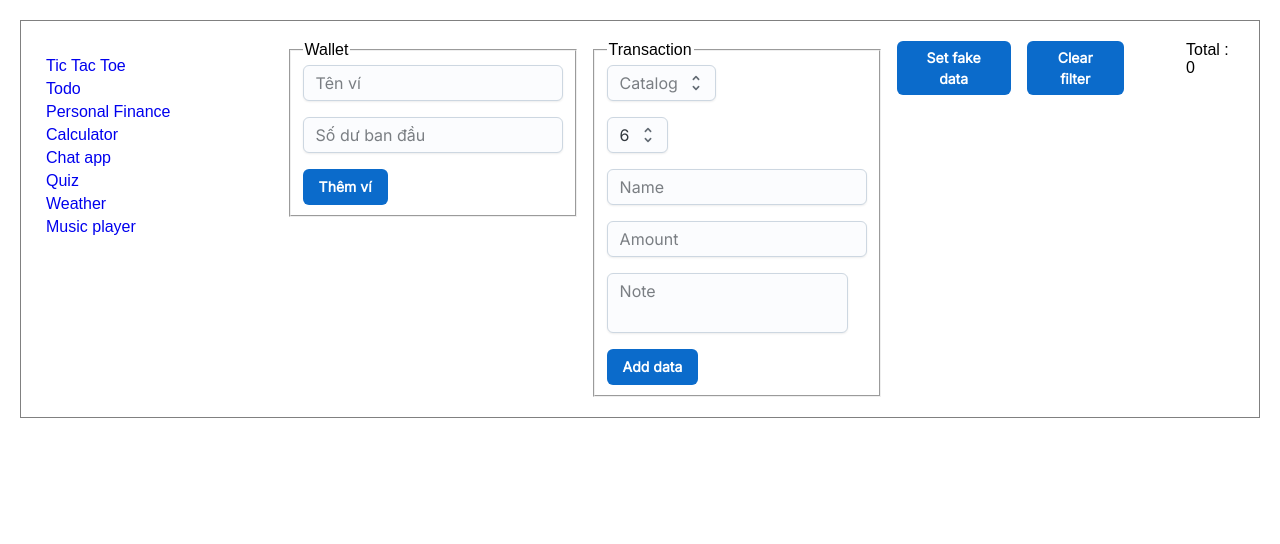
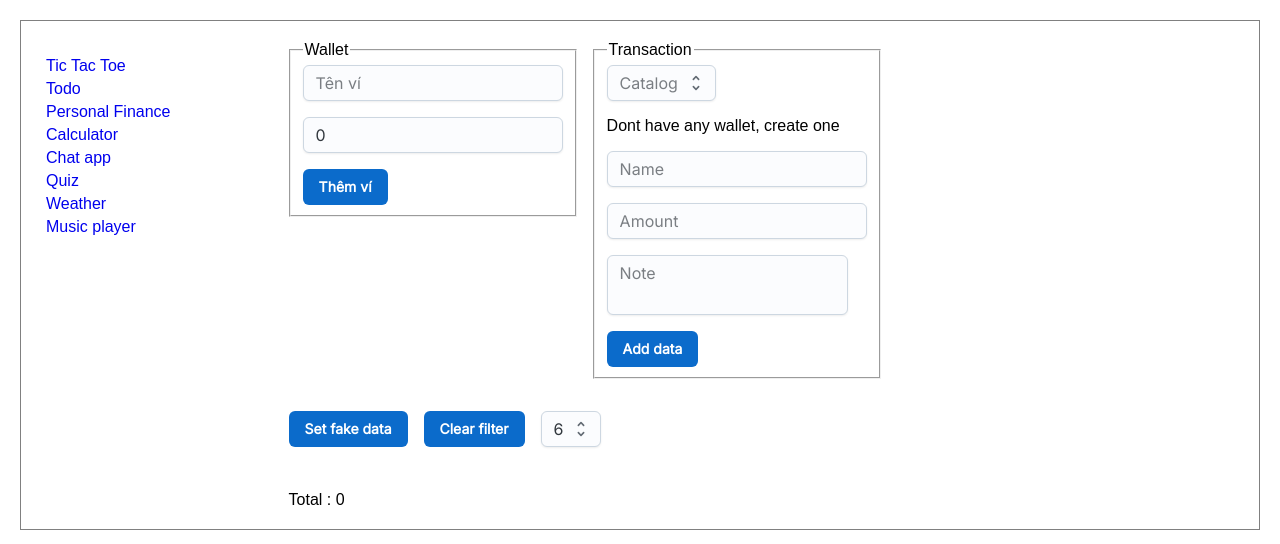
Before and after one commit to chung193/learn-reactjs-project, a React (Create React App) app: page /personal-finance in a window 1280 px wide. Shown: the top 544 px of the page. Built offline with nearby package versions, Linux system fonts and the light colour scheme; a web font is replaced by a local one.

Commit message:
a little change

```diff
--- /dev/null
+++ b/src/mockup/Transaction.js
@@ -0,0 +1,76 @@
+const fakeDataTrans = [
+    {
+      id: 1,
+      wallet_id:1,
+      name: 'trong tháng 1',
+      amount: 1000000,
+      catalog: 'coffee',
+      note:'test',
+      created_at:  new Date("2022-01-25")
+    },
+    {
+      id: 2,
+      wallet_id:1,
+      name: 'trong tháng 2',
+      amount: 1000000,
+      catalog: 'coffee',
+      note:'test',
+      created_at:  new Date("2022-02-25")
+    },
+    {
+      id: 3,
+      wallet_id:1,
+      name: 'trong tháng 3',
+      amount: 1000000,
+      catalog: 'coffee',
+      note:'test',
+      created_at:  new Date("2022-03-25")
+    },
+    {
+      id: 4,
+      wallet_id:1,
+      name: 'trong tháng 4',
+      amount: 1000000,
+      catalog: 'coffee',
+      note:'test',
+      created_at:  new Date("2022-04-25")
+    },
+    {
+      id: 6,
+      wallet_id:1,
+      name: 'trong tháng 5',
+      amount: 1000000,
+      catalog: 'coffee',
+      note:'test',
+      created_at:  new Date("2022-05-25")
+    },
+    {
+      id: 7,
+      wallet_id:1,
+      name: 'trong tháng 6',
+      amount: 1000000,
+      catalog: 'coffee',
+      note:'test',
+      created_at:  new Date("2022-06-25")
+    },
+    {
+      id: 8,
+      wallet_id:1,
+      name: 'trong tháng 6',
+      amount: 1000000,
+      catalog: 'coffee',
+      note:'test',
+      created_at:  new Date("2022-06-25")
+    },
+    {
+      id: 9,
+      wallet_id:1,
+      name: 'trong tháng 6',
+      amount: 1000000,
+      catalog: 'coffee',
+      note:'test',
+      created_at:  new Date("2022-06-25")
+    },
+  ]
+
+  export default fakeDataTrans;
--- /dev/null
+++ b/src/mockup/Wallet.js
@@ -0,0 +1,14 @@
+ const fakeDataWallet = [
+    {
+      id:1,
+      name:'my wallet',
+      startAmount: 10000
+    },
+    {
+      id:2,
+      name:'vpbank',
+      startAmount: 10000
+    }
+  ];
+
+  export default fakeDataWallet;
--- a/src/screens/PersonalFinance.js
+++ b/src/screens/PersonalFinance.js
@@ -1,4 +1,4 @@
-import React, {useState, useEffect} from 'react'
+import React, { useState, useEffect } from 'react'
 import Button from '@mui/joy/Button';
 import Input from '@mui/joy/Input';
 import List from '@mui/joy/List';
@@ -8,128 +8,80 @@ import Textarea from '@mui/joy/Textarea';
 import Select from '@mui/joy/Select';
 import Option from '@mui/joy/Option';
 import './PersonalFinance.css';
-
-const fakeData = [
-  {
-    id: 1,
-    name: 'trong tháng 1',
-    amount: 1000000,
-    catalog: 'coffee',
-    note:'test',
-    created_at:  new Date("2022-01-25")
-  },
-  {
-    id: 2,
-    name: 'trong tháng 2',
-    amount: 1000000,
-    catalog: 'coffee',
-    note:'test',
-    created_at:  new Date("2022-02-25")
-  },
-  {
-    id: 3,
-    name: 'trong tháng 3',
-    amount: 1000000,
-    catalog: 'coffee',
-    note:'test',
-    created_at:  new Date("2022-03-25")
-  },
-  {
-    id: 4,
-    name: 'trong tháng 4',
-    amount: 1000000,
-    catalog: 'coffee',
-    note:'test',
-    created_at:  new Date("2022-04-25")
-  },
-  {
-    id: 6,
-    name: 'trong tháng 5',
-    amount: 1000000,
-    catalog: 'coffee',
-    note:'test',
-    created_at:  new Date("2022-05-25")
-  },
-  {
-    id: 7,
-    name: 'trong tháng 6',
-    amount: 1000000,
-    catalog: 'coffee',
-    note:'test',
-    created_at:  new Date("2022-06-25")
-  },
-  {
-    id: 8,
-    name: 'trong tháng 6',
-    amount: 1000000,
-    catalog: 'coffee',
-    note:'test',
-    created_at:  new Date("2022-06-25")
-  },
-  {
-    id: 9,
-    name: 'trong tháng 6',
-    amount: 1000000,
-    catalog: 'coffee',
-    note:'test',
-    created_at:  new Date("2022-06-25")
-  },
-]
+import fakeDataTrans from '../mockup/Transaction';
+import fakeDataWallet from '../mockup/Wallet';
 
 function PersonalFinance() {
   const [list, setList] = useState([]);
   const [sum, setSum] = useState(0);
   const [listFilter, setListFilter] = useState([]);
   const [isFillter, setIsFillter] = useState(false);
+  const [wallets, setWallets] = useState([]);
   const [catalogs, setCatalogs] = useState([
     'coffee', 'learn', 'dating', 'other', 'internet', 'electricity', 'water'
   ]);
 
+  // input for wallet
+  const [inputWalletName, setInputWalletName] = useState('');
+  const [inputStartAmount, setInputStartAmount] = useState(0);
+  // input for trans
   const [inputCatalog, setInputCatalog] = useState('');
   const [inputName, setInputName] = useState('');
   const [inputAmount, setInputAmount] = useState('');
   const [inputNote, setInputNote] = useState('');
+  const [inputWalletId, setInputWalletId] = useState('');
 
-  useEffect(()=>{
-    console.log(fakeData.reduce((accumulator,b)=>{return  accumulator +  parseInt(b.amount) },0));
+  useEffect(() => {
+    // console.log(fakeDataWallet);
+    // console.log(fakeDataTrans.reduce((accumulator, b) => { return accumulator + parseInt(b.amount) }, 0));
   }, [])
 
-  const handleDelete = (id)=>{
+  const handleDelete = (id) => {
     let newArr = [...list];
     let result = newArr.find(element => element.id = id);
-    if (result !== 'undefined'){
+    if (result !== 'undefined') {
       result.status = !result.status;
     }
     setList(newArr);
-    setSum(newArr.reduce((accumulator,b)=>{return  accumulator +  parseInt(b.amount) },0))
+    setSum(newArr.reduce((accumulator, b) => { return accumulator + parseInt(b.amount) }, 0))
   }
 
-  const handleChange = (e, name) =>{
-    switch(name){
+  const handleChange = (e, name) => {
+    switch (name) {
       case 'name':
         setInputName(e.target.value);
         break;
       case 'amount':
         setInputAmount(e.target.value);
         break;
+      case 'wallet_id':
+        setInputWalletId(e.target.value);
+        break;
       case 'note':
         setInputNote(e.target.value);
+        break;
+      case 'walletName':
+        setInputWalletName(e.target.value);
+        break;
+      case 'startAmount':
+        setInputStartAmount(e.target.value);
         break;
       default:
         console.log('default');
     }
   }
 
-  const handleFilter = (e, newValue)=>{
+
+  const handleFilter = (e, newValue) => {
 
     setIsFillter(true);
     let newArr = [...list];
 
-    let result = newArr.filter((item)=>{
+    let result = newArr.filter((item) => {
       return (item.created_at.getMonth() + 1 == newValue);
     })
     setListFilter(result);
-    setSum(result.reduce((accumulator,b)=>{return  accumulator +  parseInt(b.amount) },0));
+    setSum(result.reduce((accumulator, b) => { return accumulator + parseInt(b.amount) }, 0));
   }
 
   const handleSelectChange = (
@@ -139,12 +91,26 @@ function PersonalFinance() {
     setInputCatalog(newValue);
   };
 
-  const handleSubmit = (e) =>{
+  const addWallet = (e) =>{
+    e.preventDefault();
+    let max = Math.max(...wallets.map(o => o.id)) + 1;
+    const formData = {
+      id: max,
+      name: inputWalletName,
+      startAmount: inputStartAmount
+    };
+    setWallets([...wallets, formData]);
+    setInputWalletName('');
+    setInputStartAmount(0);
+  }
+
+  const handleSubmit = (e) => {
     e.preventDefault();
     let max = Math.max(...list.map(o => o.id)) + 1;
     let now = new Date();
     const formData = {
       id: max,
+      inputWalletId: max,
       catalog: inputCatalog,
       name: inputName,
       amount: inputAmount,
@@ -154,14 +120,15 @@ function PersonalFinance() {
     setList([...list, formData]);
     setInputName('');
     setInputAmount('');
+    setInputWalletId('');
     setInputNote('');
     setInputCatalog('');
-    setSum(list.reduce((accumulator,b)=>{return  accumulator +  parseInt(b.amount) },0))
+    setSum(list.reduce((accumulator, b) => { return accumulator + parseInt(b.amount) }, 0))
   }
 
-  const clearFilter = ()=>{
+  const clearFilter = () => {
     setIsFillter(false);
-    setSum(list.reduce((accumulator,b)=>{return  accumulator +  parseInt(b.amount) },0));
+    setSum(list.reduce((accumulator, b) => { return accumulator + parseInt(b.amount) }, 0));
   }
 
   function formatDateTime(input) {
@@ -177,6 +144,12 @@ function PersonalFinance() {
   }
 
   return (
+    <Stack
+      spacing={2}
+      direction="column"
+      justifyContent="flex-start"
+      alignItems="flex-start"
+    >
     <Stack
       spacing={2}
       direction="row"
@@ -199,11 +172,13 @@ function PersonalFinance() {
               justifyContent="flex-start"
               alignItems="flex-start"
             >
-    <Input type='text' placeholder="Tên ví" value={inputName} onChange={(e)=>handleChange(e, 'name')}></Input>
-    <Input type='number' placeholder="Số dư ban đầu" value={inputName} onChange={(e)=>handleChange(e, 'name')}></Input>
-    <Button type='submit' onClick={handleSubmit}>Thêm ví</Button>
+              <Input type='text' placeholder="Tên ví" value={inputWalletName} onChange={(e) => handleChange(e, 'walletName')}></Input>
+              <Input type='number' placeholder="Số dư ban đầu" value={inputStartAmount} onChange={(e) => handleChange(e, 'startAmount')}></Input>
+              <Button type='submit' onClick={addWallet}>Thêm ví</Button>
+
             </Stack>
           </fieldset>
+
           <fieldset>
             <legend>Transaction</legend>
             <Stack
@@ -217,9 +192,55 @@ function PersonalFinance() {
                 onChange={handleSelectChange}
                 placeholder="Catalog">
                 {
-        catalogs.map((item)=>  <Option key={item} value={item}>{item}</Option>)
+                  catalogs.map((item) => <Option key={item} value={item}>{item}</Option>)
                 }
               </Select>
+                {
+                  wallets.length === 0 ?
+                  <p>Dont have any wallet, create one</p>
+                  :
+                  <Select
+                    value={inputWalletId}
+                    onChange={handleSelectChange}
+                    placeholder="Wallet">
+                    {
+                      wallets.map((item) => <Option key={item.id} value={item.id}>{item.name}</Option>)
+                    }
+                  </Select>
+                }
+
+
+              <Input type='text' placeholder="Name" value={inputName} onChange={(e) => handleChange(e, 'name')}></Input>
+              <Input type='number' placeholder="Amount" value={inputAmount} onChange={(e) => handleChange(e, 'amount')}></Input>
+              <Textarea minRows={2} placeholder="Note" value={inputNote} onChange={(e) => handleChange(e, 'note')} />
+              <Button type='submit' onClick={handleSubmit}>Add data</Button>
+
+            </Stack>
+          </fieldset>
+        </Stack>
+      </form>
+      </Stack>
+              <ul>
+                {
+                  wallets.map(item=> <li key={item.id}>{item.name} - {item.startAmount}</li>)
+                }
+              </ul>
+      <Stack
+      spacing={2}
+      direction="row"
+      justifyContent="flex-start"
+      alignItems="flex-start"
+    >
+      <Button type='button' onClick={
+        () => {
+          setWallets(fakeDataWallet);
+          setList(fakeDataTrans);
+          console.log(fakeDataTrans.reduce((accumulator, b) => { return accumulator + parseInt(b.amount) }, 0));
+          setSum(fakeDataTrans.reduce((accumulator, b) => { return accumulator + parseInt(b.amount) }, 0))
+        }
+      }>Set fake data</Button>
+
+      <Button type='button' onClick={clearFilter}>Clear filter</Button>
 
       <Select defaultValue="6" placeholder="Filter by month" onChange={handleFilter} >
         <Option value="1">1</Option>
@@ -229,24 +250,7 @@ function PersonalFinance() {
         <Option value="5">5</Option>
         <Option value="6">6</Option>
       </Select>
-
-      <Input type='text' placeholder="Name" value={inputName} onChange={(e)=>handleChange(e, 'name')}></Input>
-      <Input type='number' placeholder="Amount" value={inputAmount} onChange={(e)=>handleChange(e, 'amount')}></Input>
-      <Textarea minRows={2} placeholder="Note" value={inputNote} onChange={(e)=>handleChange(e, 'note')}/>
-      <Button type='submit' onClick={handleSubmit}>Add data</Button>
-
       </Stack>
-    </fieldset>
-    </Stack>
-    </form>
-    <Button type='button' onClick={
-        ()=> {
-          setList(fakeData);
-          console.log(fakeData.reduce((accumulator,b)=>{return  accumulator +  parseInt(b.amount) },0));
-          setSum(fakeData.reduce((accumulator,b)=>{return  accumulator +  parseInt(b.amount) },0))
-        }
-        }>Set fake data</Button>
-        <Button type='button' onClick={clearFilter}>Clear filter</Button>
       <List marker='disc'>
         <Stack
           spacing={2}
@@ -256,23 +260,25 @@ function PersonalFinance() {
         >
           {
             isFillter ?
-        (listFilter.map((item, index)=>
+              (listFilter.map((item, index) =>
                 <ListItem key={item.id}>
                   {
-            item.name +'-'+item.amount.toLocaleString() +'-'+item.catalog + '-' + formatDateTime(item.created_at)
+                    item.name + '-' + item.amount.toLocaleString() + '-' + item.catalog + '-' + formatDateTime(item.created_at)
                   }
-          <Button onClick={()=> handleDelete(item.id)}>Xoá</Button></ListItem>))
+                  <Button onClick={() => handleDelete(item.id)}>Xoá</Button></ListItem>))
               :
-        (list.map((item, index)=>
+              (list.map((item, index) =>
                 <ListItem key={item.id}>
                   {
-          item.name +'-'+item.amount.toLocaleString() +'-'+item.catalog + '-' + formatDateTime(item.created_at)
+                    item.name + '-' + item.amount.toLocaleString() + '-' + item.catalog + '-' + formatDateTime(item.created_at)
                   }
-        <Button onClick={()=> handleDelete(item.id)}>Xoá</Button></ListItem>))
+                  <Button onClick={() => handleDelete(item.id)}>Xoá</Button></ListItem>))
           }
         </Stack>
       </List>
+
       <p>Total : {sum.toLocaleString()}</p>
+
     </Stack>
   );
 }
```
Lines whose indentation alone changed are shown as unchanged.
